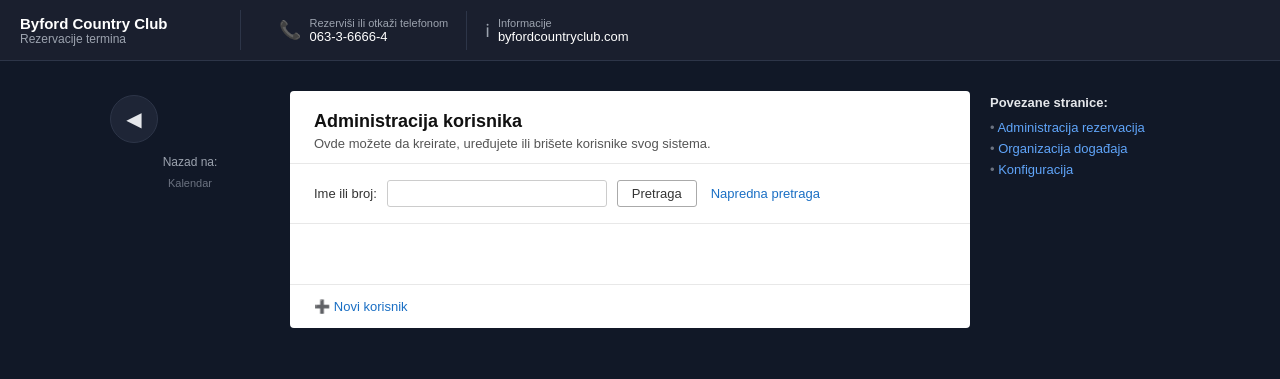
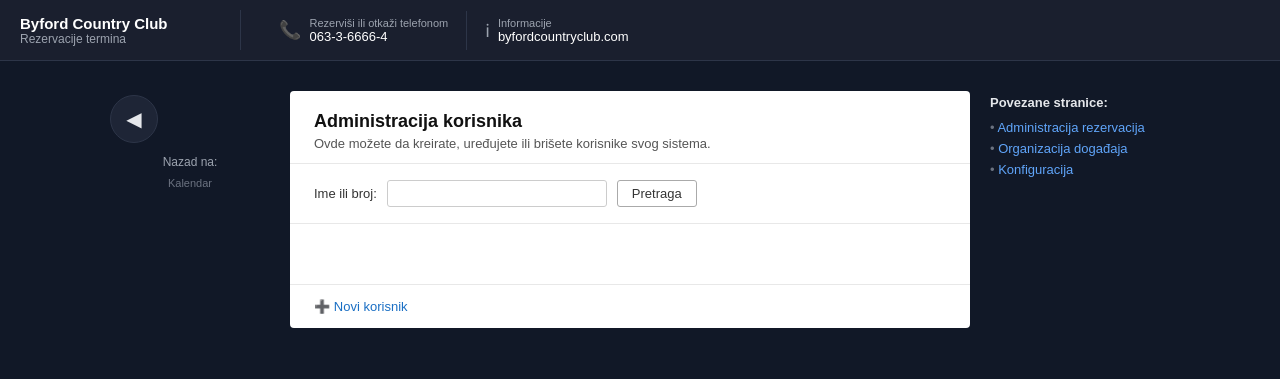
Before and after one commit to nemanjavlajkovic/rezervacije, a Flask app: template templates/admin_korisnici.html in a window 1280 px wide. Shown: the top 379 px of the page. Run offline with Flask 3, Linux system fonts and the light colour scheme; the template is opened without the code that fills it, so the values that code supplies are empty.

Commit message:
Update admin_korisnici.html

```diff
--- a/templates/admin_korisnici.html
+++ b/templates/admin_korisnici.html
@@ -142,7 +142,6 @@ a{color:inherit;text-decoration:none}
       <label>Ime ili broj:</label>
       <input type="text" id="search-input" placeholder="" oninput="filterUsers()" onkeydown="if(event.key==='Enter')filterUsers()">
       <button class="btn-search" onclick="filterUsers()">Pretraga</button>
-      <a class="link-adv" onclick="toggleNovi()">Napredna pretraga</a>
     </div>
 
     <div id="msg-global"></div>
```
